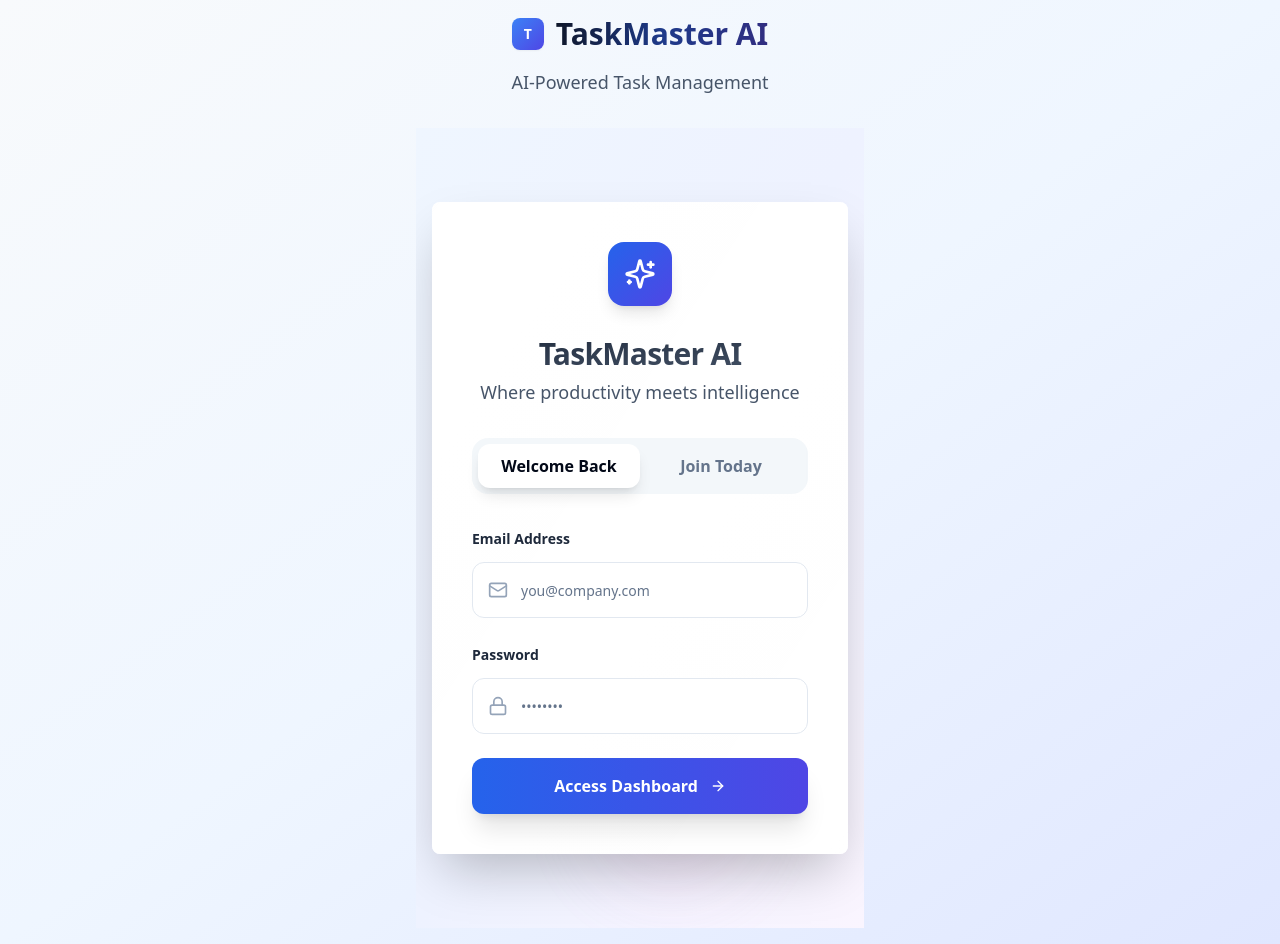
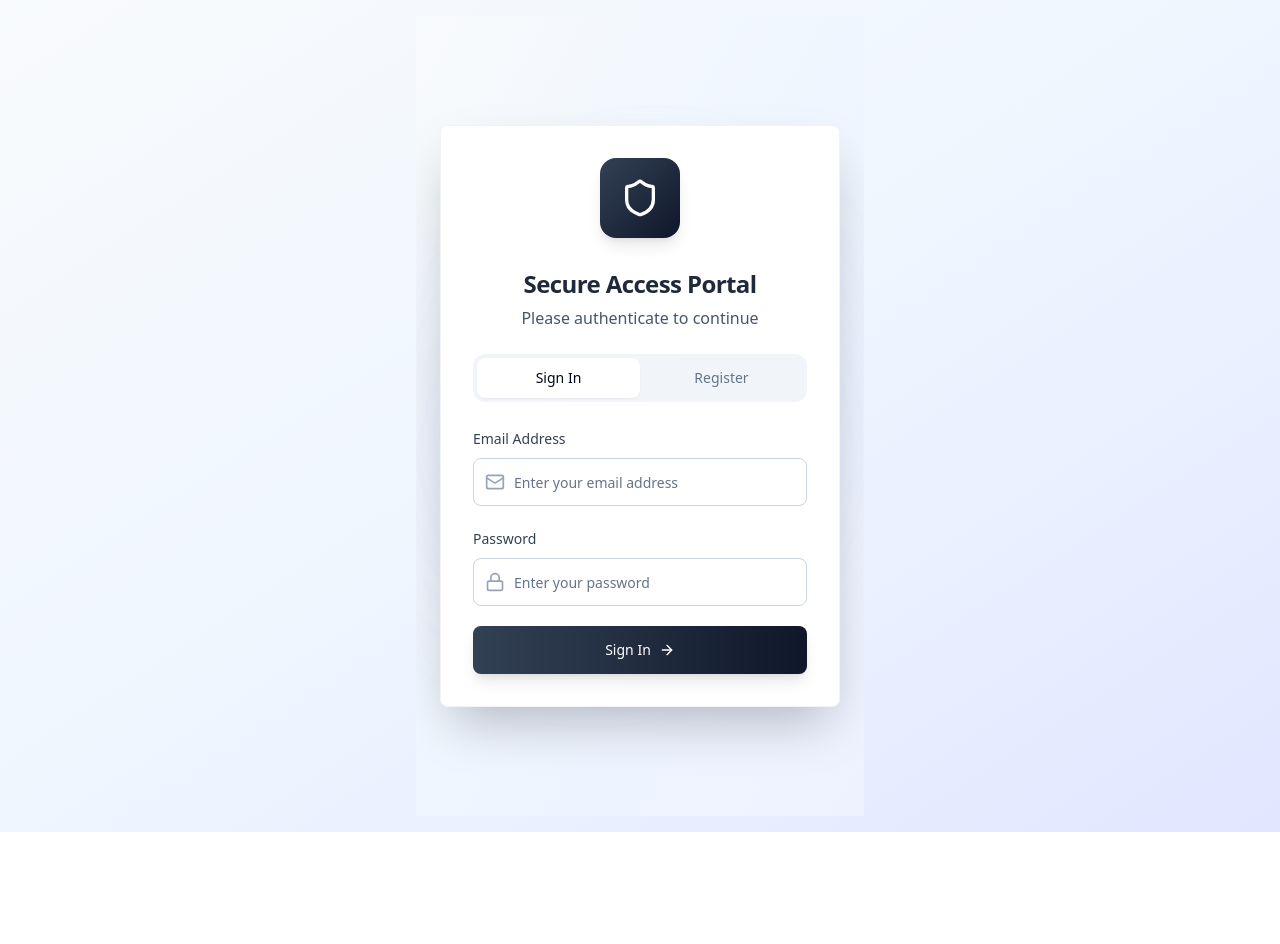
Before and after one commit to RanaRomdhane/stride-task-ai, a React (Vite) app: page / in a window 1280 px wide. After the commit the page ends 832 px from the top, so only its background shows below. Built offline with nearby package versions, Linux system fonts and the light colour scheme.

Commit message:
Refactor: Improve sign-in/sign-up page
- Removed the "TaskMaster AI" and "AI-Powered Task Management" phrases from the sign-in/sign-up page.
- Improved the overall presentation for a more formal look.

```diff
--- a/src/components/AuthForm.tsx
+++ b/src/components/AuthForm.tsx
@@ -8,7 +8,7 @@ import { Card, CardContent, CardHeader, CardTitle } from "@/components/ui/card";
 import { Tabs, TabsContent, TabsList, TabsTrigger } from "@/components/ui/tabs";
 import { Select, SelectContent, SelectItem, SelectTrigger, SelectValue } from "@/components/ui/select";
 import { toast } from "@/hooks/use-toast";
-import { Mail, Lock, User, ArrowRight, Sparkles, CheckCircle } from "lucide-react";
+import { Mail, Lock, User, ArrowRight, Shield, CheckCircle } from "lucide-react";
 
 interface AuthFormProps {
   onAuthSuccess: () => void;
@@ -42,8 +42,8 @@ export const AuthForm = ({ onAuthSuccess }: AuthFormProps) => {
       if (error) throw error;
 
       toast({
-        title: "Account Created Successfully! ✨",
-        description: "Welcome aboard! You can now access your personalized workspace.",
+        title: "Account Created Successfully",
+        description: "Your account has been created. Please check your email to verify your account.",
       });
 
       setActiveTab("signin");
@@ -72,12 +72,12 @@ export const AuthForm = ({ onAuthSuccess }: AuthFormProps) => {
 
       onAuthSuccess();
       toast({
-        title: "Welcome Back! 🎉",
-        description: "Ready to boost your productivity today?",
+        title: "Authentication Successful",
+        description: "You have been successfully signed in to your account.",
       });
     } catch (error: any) {
       toast({
-        title: "Sign In Failed",
+        title: "Authentication Failed",
         description: error.message,
         variant: "destructive",
       });
@@ -87,92 +87,92 @@ export const AuthForm = ({ onAuthSuccess }: AuthFormProps) => {
   };
 
   return (
-    <div className="relative min-h-screen flex items-center justify-center p-4 overflow-hidden">
-      {/* Animated Background Elements */}
-      <div className="absolute inset-0 bg-gradient-to-br from-blue-50 via-indigo-50 to-purple-50">
-        <div className="absolute top-1/4 left-1/4 w-32 h-32 bg-gradient-to-br from-blue-300/20 to-indigo-300/20 rounded-full blur-2xl animate-pulse"></div>
-        <div className="absolute top-3/4 right-1/4 w-40 h-40 bg-gradient-to-br from-purple-300/20 to-pink-300/20 rounded-full blur-2xl animate-pulse delay-1000"></div>
-        <div className="absolute bottom-1/4 left-1/3 w-24 h-24 bg-gradient-to-br from-indigo-300/20 to-blue-300/20 rounded-full blur-xl animate-pulse delay-500"></div>
+    <div className="relative min-h-screen flex items-center justify-center p-6 overflow-hidden">
+      {/* Professional Background */}
+      <div className="absolute inset-0 bg-gradient-to-br from-slate-50 via-blue-50 to-indigo-50">
+        <div className="absolute top-1/4 left-1/4 w-64 h-64 bg-gradient-to-br from-blue-200/30 to-indigo-200/30 rounded-full blur-3xl animate-pulse"></div>
+        <div className="absolute bottom-1/4 right-1/4 w-80 h-80 bg-gradient-to-br from-indigo-200/30 to-purple-200/30 rounded-full blur-3xl animate-pulse delay-1000"></div>
+        <div className="absolute top-1/2 left-1/2 transform -translate-x-1/2 -translate-y-1/2 w-96 h-96 bg-gradient-to-br from-slate-200/20 to-blue-200/20 rounded-full blur-3xl animate-pulse delay-500"></div>
       </div>
 
-      <Card className="relative w-full max-w-lg bg-white/95 backdrop-blur-xl shadow-2xl border-0 overflow-hidden">
-        <div className="absolute inset-0 bg-gradient-to-br from-white/50 to-white/30"></div>
+      <Card className="relative w-full max-w-md bg-white/95 backdrop-blur-xl shadow-2xl border border-slate-200/50 overflow-hidden">
+        <div className="absolute inset-0 bg-gradient-to-br from-white/60 to-white/40"></div>
 
-        <CardHeader className="relative text-center pb-8 pt-10">
-          <div className="mx-auto w-16 h-16 bg-gradient-to-br from-blue-600 to-indigo-600 rounded-2xl flex items-center justify-center mb-6 shadow-lg">
-            <Sparkles className="h-8 w-8 text-white" />
+        <CardHeader className="relative text-center pb-6 pt-8">
+          <div className="mx-auto w-20 h-20 bg-gradient-to-br from-slate-700 to-slate-900 rounded-2xl flex items-center justify-center mb-6 shadow-lg">
+            <Shield className="h-10 w-10 text-white" />
           </div>
-          <CardTitle className="text-3xl font-bold bg-gradient-to-br from-slate-800 to-slate-600 bg-clip-text text-transparent">
-            TaskMaster AI
+          <CardTitle className="text-2xl font-bold text-slate-800 mb-2">
+            Secure Access Portal
           </CardTitle>
-          <p className="text-slate-600 mt-3 text-lg font-medium">
-            Where productivity meets intelligence
+          <p className="text-slate-600 font-medium">
+            Please authenticate to continue
           </p>
         </CardHeader>
 
-        <CardContent className="relative px-10 pb-10">
-          <Tabs value={activeTab} onValueChange={setActiveTab} className="space-y-8">
-            <TabsList className="grid w-full grid-cols-2 bg-slate-100/80 backdrop-blur-sm p-1.5 rounded-2xl h-14">
+        <CardContent className="relative px-8 pb-8">
+          <Tabs value={activeTab} onValueChange={setActiveTab} className="space-y-6">
+            <TabsList className="grid w-full grid-cols-2 bg-slate-100 p-1 rounded-xl h-12">
               <TabsTrigger
                 value="signin"
-                className="rounded-xl h-11 text-base font-semibold data-[state=active]:bg-white data-[state=active]:shadow-lg transition-all duration-300"
+                className="rounded-lg h-10 font-medium data-[state=active]:bg-white data-[state=active]:shadow-sm transition-all duration-200"
               >
-                Welcome Back
+                Sign In
               </TabsTrigger>
               <TabsTrigger
                 value="signup"
-                className="rounded-xl h-11 text-base font-semibold data-[state=active]:bg-white data-[state=active]:shadow-lg transition-all duration-300"
+                className="rounded-lg h-10 font-medium data-[state=active]:bg-white data-[state=active]:shadow-sm transition-all duration-200"
               >
-                Join Today
+                Register
               </TabsTrigger>
             </TabsList>
 
             <TabsContent value="signin" className="space-y-0">
-              <form onSubmit={handleSignIn} className="space-y-6">
-                <div className="space-y-3">
-                  <Label htmlFor="signin-email" className="text-slate-800 font-semibold">Email Address</Label>
-                  <div className="relative group">
-                    <Mail className="absolute left-4 top-1/2 transform -translate-y-1/2 text-slate-400 w-5 h-5 transition-colors group-focus-within:text-blue-600" />
+              <form onSubmit={handleSignIn} className="space-y-5">
+                <div className="space-y-2">
+                  <Label htmlFor="signin-email" className="text-slate-700 font-medium">Email Address</Label>
+                  <div className="relative">
+                    <Mail className="absolute left-3 top-1/2 transform -translate-y-1/2 text-slate-400 w-5 h-5" />
                     <Input
                       id="signin-email"
                       type="email"
                       value={email}
                       onChange={(e) => setEmail(e.target.value)}
-                      placeholder="you@company.com"
-                      className="pl-12 h-14 bg-white/80 border-slate-200 focus:border-blue-500 focus:ring-4 focus:ring-blue-500/10 rounded-xl text-base transition-all duration-300"
+                      placeholder="Enter your email address"
+                      className="pl-10 h-12 bg-white border-slate-300 focus:border-slate-500 focus:ring-2 focus:ring-slate-500/20 rounded-lg"
                       required
                     />
                   </div>
                 </div>
-                <div className="space-y-3">
-                  <Label htmlFor="signin-password" className="text-slate-800 font-semibold">Password</Label>
-                  <div className="relative group">
-                    <Lock className="absolute left-4 top-1/2 transform -translate-y-1/2 text-slate-400 w-5 h-5 transition-colors group-focus-within:text-blue-600" />
+                <div className="space-y-2">
+                  <Label htmlFor="signin-password" className="text-slate-700 font-medium">Password</Label>
+                  <div className="relative">
+                    <Lock className="absolute left-3 top-1/2 transform -translate-y-1/2 text-slate-400 w-5 h-5" />
                     <Input
                       id="signin-password"
                       type="password"
                       value={password}
                       onChange={(e) => setPassword(e.target.value)}
-                      placeholder="••••••••"
-                      className="pl-12 h-14 bg-white/80 border-slate-200 focus:border-blue-500 focus:ring-4 focus:ring-blue-500/10 rounded-xl text-base transition-all duration-300"
+                      placeholder="Enter your password"
+                      className="pl-10 h-12 bg-white border-slate-300 focus:border-slate-500 focus:ring-2 focus:ring-slate-500/20 rounded-lg"
                       required
                     />
                   </div>
                 </div>
                 <Button
                   type="submit"
-                  className="w-full h-14 bg-gradient-to-r from-blue-600 to-indigo-600 hover:from-blue-700 hover:to-indigo-700 text-white font-semibold rounded-xl shadow-xl hover:shadow-2xl transition-all duration-300 hover:scale-[1.02] text-base group"
+                  className="w-full h-12 bg-gradient-to-r from-slate-700 to-slate-900 hover:from-slate-800 hover:to-slate-950 text-white font-medium rounded-lg shadow-lg hover:shadow-xl transition-all duration-200"
                   disabled={loading}
                 >
                   {loading ? (
-                    <div className="flex items-center gap-3">
-                      <div className="w-5 h-5 border-2 border-white/30 border-t-white rounded-full animate-spin"></div>
-                      Signing you in...
+                    <div className="flex items-center gap-2">
+                      <div className="w-4 h-4 border-2 border-white/30 border-t-white rounded-full animate-spin"></div>
+                      Authenticating...
                     </div>
                   ) : (
-                    <div className="flex items-center gap-3">
-                      <span>Access Dashboard</span>
-                      <ArrowRight className="w-5 h-5 transition-transform group-hover:translate-x-1" />
+                    <div className="flex items-center gap-2">
+                      <span>Sign In</span>
+                      <ArrowRight className="w-4 h-4" />
                     </div>
                   )}
                 </Button>
@@ -180,83 +180,83 @@ export const AuthForm = ({ onAuthSuccess }: AuthFormProps) => {
             </TabsContent>
 
             <TabsContent value="signup" className="space-y-0">
-              <form onSubmit={handleSignUp} className="space-y-6">
-                <div className="space-y-3">
-                  <Label htmlFor="signup-name" className="text-slate-800 font-semibold">Full Name</Label>
-                  <div className="relative group">
-                    <User className="absolute left-4 top-1/2 transform -translate-y-1/2 text-slate-400 w-5 h-5 transition-colors group-focus-within:text-emerald-600" />
+              <form onSubmit={handleSignUp} className="space-y-5">
+                <div className="space-y-2">
+                  <Label htmlFor="signup-name" className="text-slate-700 font-medium">Full Name</Label>
+                  <div className="relative">
+                    <User className="absolute left-3 top-1/2 transform -translate-y-1/2 text-slate-400 w-5 h-5" />
                     <Input
                       id="signup-name"
                       type="text"
                       value={fullName}
                       onChange={(e) => setFullName(e.target.value)}
-                      placeholder="John Doe"
-                      className="pl-12 h-14 bg-white/80 border-slate-200 focus:border-emerald-500 focus:ring-4 focus:ring-emerald-500/10 rounded-xl text-base transition-all duration-300"
+                      placeholder="Enter your full name"
+                      className="pl-10 h-12 bg-white border-slate-300 focus:border-slate-500 focus:ring-2 focus:ring-slate-500/20 rounded-lg"
                       required
                     />
                   </div>
                 </div>
-                <div className="space-y-3">
-                  <Label htmlFor="signup-email" className="text-slate-800 font-semibold">Email Address</Label>
-                  <div className="relative group">
-                    <Mail className="absolute left-4 top-1/2 transform -translate-y-1/2 text-slate-400 w-5 h-5 transition-colors group-focus-within:text-emerald-600" />
+                <div className="space-y-2">
+                  <Label htmlFor="signup-email" className="text-slate-700 font-medium">Email Address</Label>
+                  <div className="relative">
+                    <Mail className="absolute left-3 top-1/2 transform -translate-y-1/2 text-slate-400 w-5 h-5" />
                     <Input
                       id="signup-email"
                       type="email"
                       value={email}
                       onChange={(e) => setEmail(e.target.value)}
-                      placeholder="you@company.com"
-                      className="pl-12 h-14 bg-white/80 border-slate-200 focus:border-emerald-500 focus:ring-4 focus:ring-emerald-500/10 rounded-xl text-base transition-all duration-300"
+                      placeholder="Enter your email address"
+                      className="pl-10 h-12 bg-white border-slate-300 focus:border-slate-500 focus:ring-2 focus:ring-slate-500/20 rounded-lg"
                       required
                     />
                   </div>
                 </div>
-                <div className="space-y-3">
-                  <Label htmlFor="signup-password" className="text-slate-800 font-semibold">Password</Label>
-                  <div className="relative group">
-                    <Lock className="absolute left-4 top-1/2 transform -translate-y-1/2 text-slate-400 w-5 h-5 transition-colors group-focus-within:text-emerald-600" />
+                <div className="space-y-2">
+                  <Label htmlFor="signup-password" className="text-slate-700 font-medium">Password</Label>
+                  <div className="relative">
+                    <Lock className="absolute left-3 top-1/2 transform -translate-y-1/2 text-slate-400 w-5 h-5" />
                     <Input
                       id="signup-password"
                       type="password"
                       value={password}
                       onChange={(e) => setPassword(e.target.value)}
-                      placeholder="••••••••"
-                      className="pl-12 h-14 bg-white/80 border-slate-200 focus:border-emerald-500 focus:ring-4 focus:ring-emerald-500/10 rounded-xl text-base transition-all duration-300"
+                      placeholder="Create a secure password"
+                      className="pl-10 h-12 bg-white border-slate-300 focus:border-slate-500 focus:ring-2 focus:ring-slate-500/20 rounded-lg"
                       required
                     />
                   </div>
                 </div>
-                <div className="space-y-3">
-                  <Label htmlFor="role-select" className="text-slate-800 font-semibold">Professional Role</Label>
+                <div className="space-y-2">
+                  <Label htmlFor="role-select" className="text-slate-700 font-medium">Role</Label>
                   <Select value={role} onValueChange={setRole} required>
-                    <SelectTrigger className="h-14 bg-white/80 border-slate-200 focus:border-emerald-500 focus:ring-4 focus:ring-emerald-500/10 rounded-xl text-base">
-                      <SelectValue placeholder="Choose your position" />
+                    <SelectTrigger className="h-12 bg-white border-slate-300 focus:border-slate-500 focus:ring-2 focus:ring-slate-500/20 rounded-lg">
+                      <SelectValue placeholder="Select your role" />
                     </SelectTrigger>
-                    <SelectContent className="bg-white border-slate-200 rounded-xl shadow-2xl">
-                      <SelectItem value="admin" className="rounded-lg hover:bg-emerald-50 p-4">
+                    <SelectContent className="bg-white border-slate-200 rounded-lg shadow-xl">
+                      <SelectItem value="admin" className="rounded-md hover:bg-slate-50 p-3">
                         <div className="flex items-center gap-3">
-                          <CheckCircle className="w-4 h-4 text-emerald-600" />
+                          <CheckCircle className="w-4 h-4 text-slate-600" />
                           <div>
-                            <div className="font-semibold">Administrator</div>
-                            <div className="text-sm text-slate-500">Complete system control</div>
+                            <div className="font-medium">Administrator</div>
+                            <div className="text-sm text-slate-500">Full system access</div>
                           </div>
                         </div>
                       </SelectItem>
-                      <SelectItem value="sub_admin" className="rounded-lg hover:bg-blue-50 p-4">
+                      <SelectItem value="sub_admin" className="rounded-md hover:bg-slate-50 p-3">
                         <div className="flex items-center gap-3">
-                          <CheckCircle className="w-4 h-4 text-blue-600" />
+                          <CheckCircle className="w-4 h-4 text-slate-600" />
                           <div>
-                            <div className="font-semibold">Team Manager</div>
-                            <div className="text-sm text-slate-500">Department oversight</div>
+                            <div className="font-medium">Manager</div>
+                            <div className="text-sm text-slate-500">Department management</div>
                           </div>
                         </div>
                       </SelectItem>
-                      <SelectItem value="employee" className="rounded-lg hover:bg-purple-50 p-4">
+                      <SelectItem value="employee" className="rounded-md hover:bg-slate-50 p-3">
                         <div className="flex items-center gap-3">
-                          <CheckCircle className="w-4 h-4 text-purple-600" />
+                          <CheckCircle className="w-4 h-4 text-slate-600" />
                           <div>
-                            <div className="font-semibold">Team Member</div>
-                            <div className="text-sm text-slate-500">Individual contributor</div>
+                            <div className="font-medium">Employee</div>
+                            <div className="text-sm text-slate-500">Standard access</div>
                           </div>
                         </div>
                       </SelectItem>
@@ -265,18 +265,18 @@ export const AuthForm = ({ onAuthSuccess }: AuthFormProps) => {
                 </div>
                 <Button
                   type="submit"
-                  className="w-full h-14 bg-gradient-to-r from-emerald-600 to-green-600 hover:from-emerald-700 hover:to-green-700 text-white font-semibold rounded-xl shadow-xl hover:shadow-2xl transition-all duration-300 hover:scale-[1.02] text-base group"
+                  className="w-full h-12 bg-gradient-to-r from-slate-700 to-slate-900 hover:from-slate-800 hover:to-slate-950 text-white font-medium rounded-lg shadow-lg hover:shadow-xl transition-all duration-200"
                   disabled={loading}
                 >
                   {loading ? (
-                    <div className="flex items-center gap-3">
-                      <div className="w-5 h-5 border-2 border-white/30 border-t-white rounded-full animate-spin"></div>
-                      Creating your workspace...
+                    <div className="flex items-center gap-2">
+                      <div className="w-4 h-4 border-2 border-white/30 border-t-white rounded-full animate-spin"></div>
+                      Creating account...
                     </div>
                   ) : (
-                    <div className="flex items-center gap-3">
-                      <span>Start Your Journey</span>
-                      <ArrowRight className="w-5 h-5 transition-transform group-hover:translate-x-1" />
+                    <div className="flex items-center gap-2">
+                      <span>Create Account</span>
+                      <ArrowRight className="w-4 h-4" />
                     </div>
                   )}
                 </Button>
--- a/src/pages/Index.tsx
+++ b/src/pages/Index.tsx
@@ -1,4 +1,3 @@
-
 import { useState, useEffect } from "react";
 import { supabase } from "@/integrations/supabase/client";
 import { User } from "@supabase/supabase-js";
@@ -92,18 +91,6 @@ const Index = () => {
     return (
       <div className="min-h-screen bg-gradient-to-br from-slate-50 via-blue-50 to-indigo-100 flex items-center justify-center p-4">
         <div className="w-full max-w-md animate-scale-in">
-          <div className="text-center mb-8">
-            <div className="flex items-center justify-center gap-3 mb-4">
-              <Logo />
-              <h1 className="text-3xl font-bold bg-gradient-to-r from-slate-900 via-blue-900 to-indigo-900 bg-clip-text text-transparent">
-                TaskMaster AI
-              </h1>
-            </div>
-            <p className="text-slate-600 text-lg">
-              AI-Powered Task Management
-            </p>
-          </div>
-
           <AuthForm onAuthSuccess={handleAuthSuccess} />
         </div>
       </div>
```
